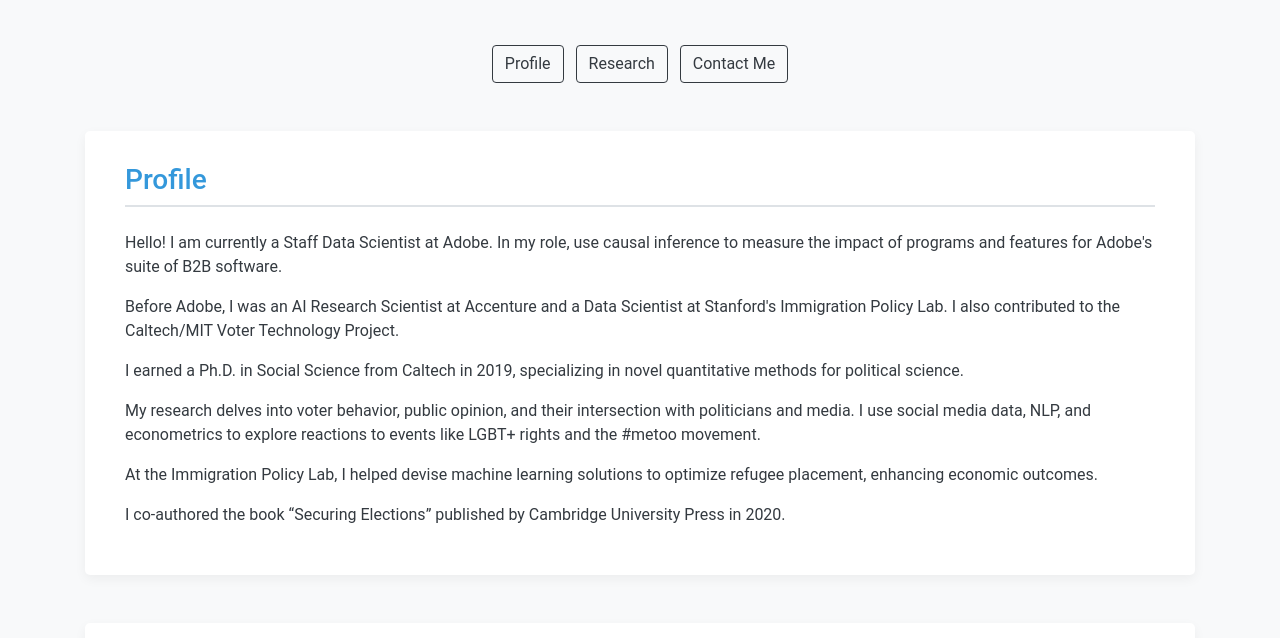
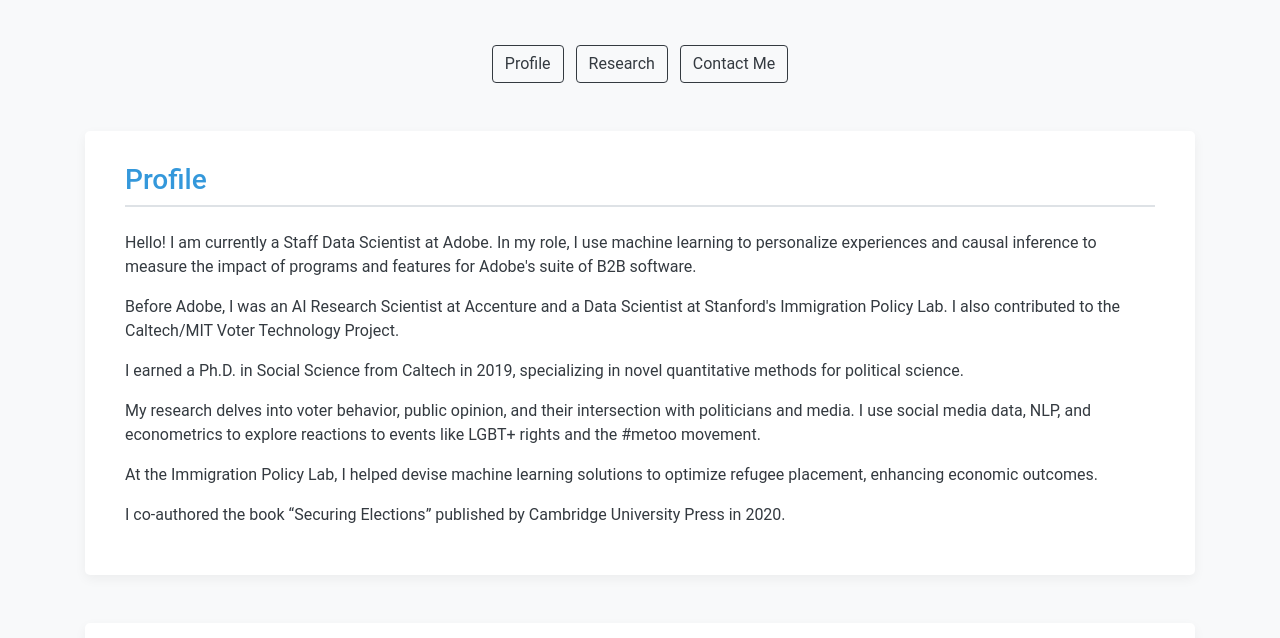
Before and after one commit to njadamscohen/njadamscohen.github.io, a plain HTML site: page index.html in a window 1280 px wide. Shown: the part 137-775 px from the top of the page. Drawn offline with nearby package versions, Linux system fonts and the light colour scheme.

Commit message:
Update index.html
Added ML line.

```diff
--- a/index.html
+++ b/index.html
@@ -41,7 +41,7 @@
         <section id="profile" class="mb-5">
             <h2 class="mb-4">Profile</h2>
             <p>
-                Hello! I am currently a Staff Data Scientist at Adobe. In my role, use causal inference to measure the impact of programs and features for Adobe's suite of B2B software.
+                Hello! I am currently a Staff Data Scientist at Adobe. In my role, I use machine learning to personalize experiences and causal inference to measure the impact of programs and features for Adobe's suite of B2B software.
             </p>
             <p>Before Adobe, I was an AI Research Scientist at Accenture and a Data Scientist at Stanford's Immigration Policy Lab. I also contributed to the Caltech/MIT Voter Technology Project.</p>
 
```
